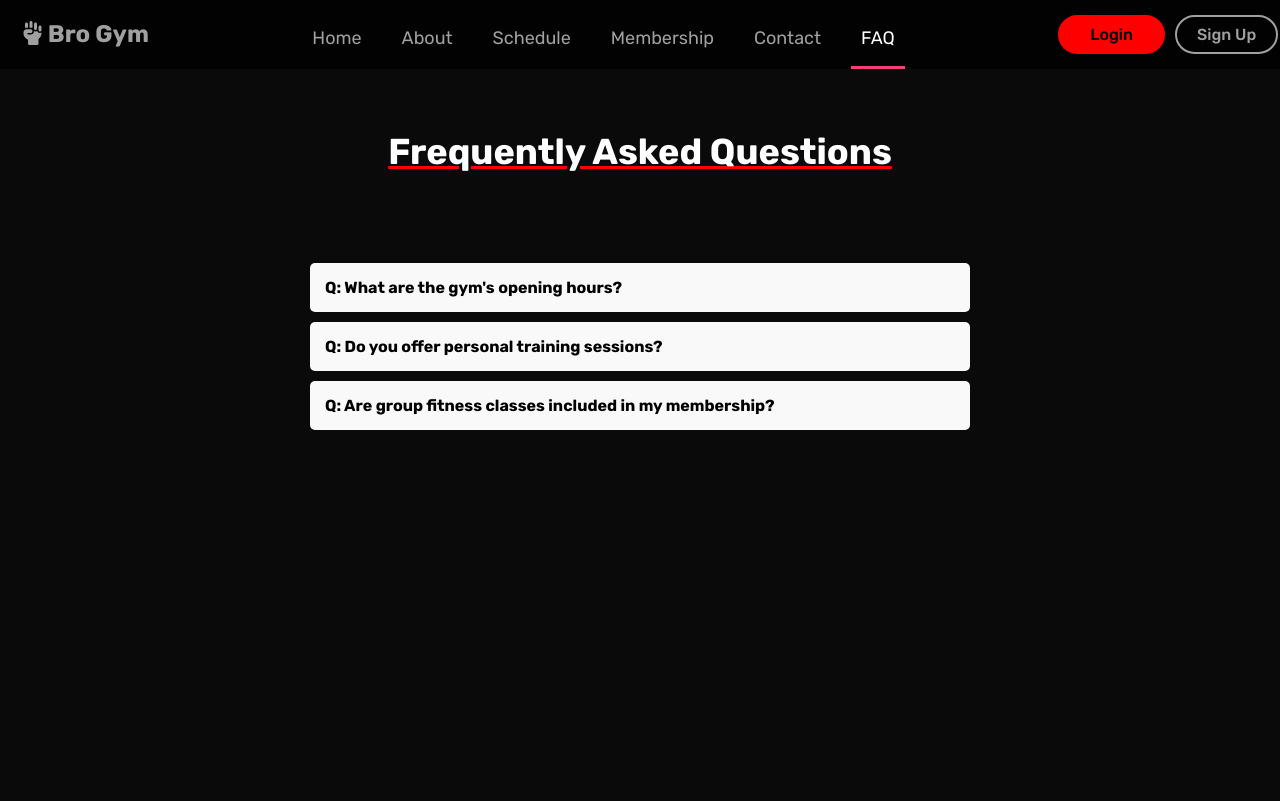
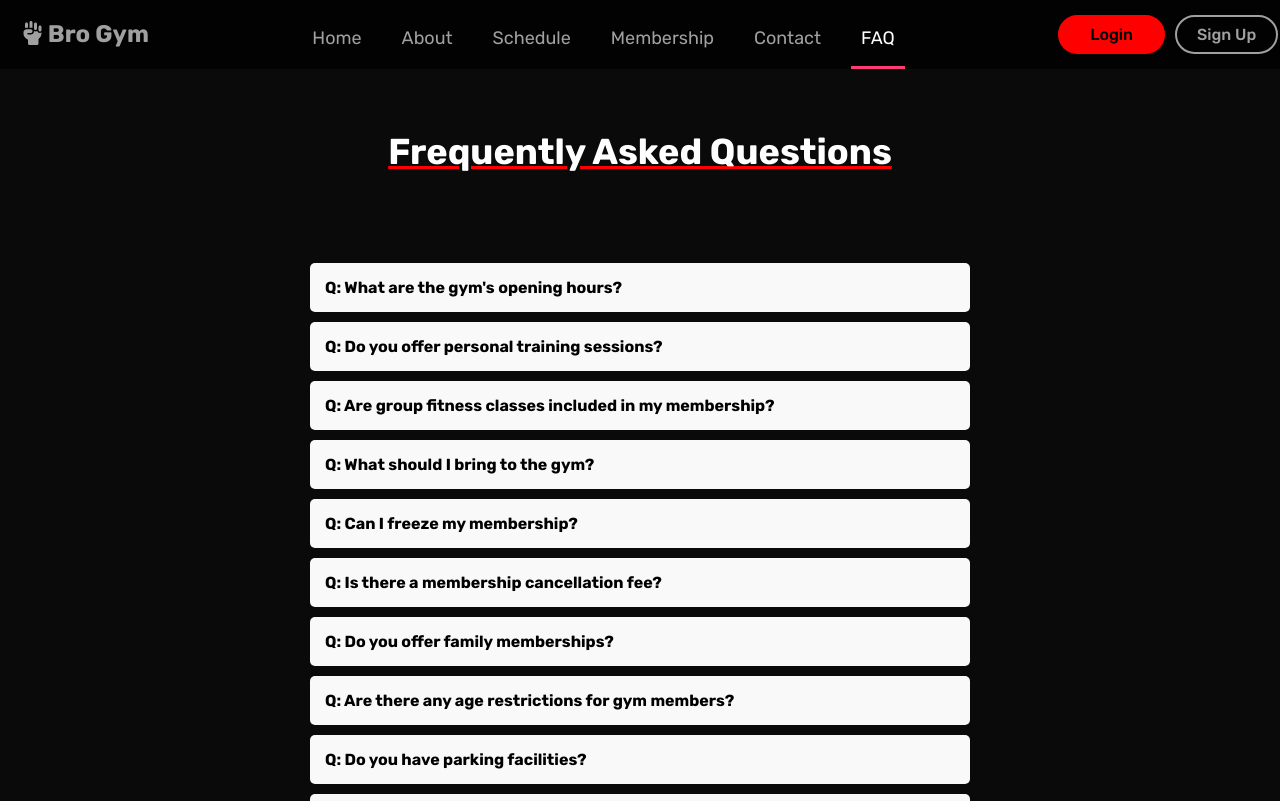
Before and after one commit to NJR911/Bro-Gym, a React (Vite) app in the folder Frontend/: page /faq in a window 1280 px wide. Shown: the top 801 px of the page. Built offline with nearby package versions, Linux system fonts and the light colour scheme.

Commit message:
Fixing Admin logic and add few stuff in FAQ

```diff
--- a/Frontend/src/components/Layouts/sidebar.jsx
+++ b/Frontend/src/components/Layouts/sidebar.jsx
@@ -9,7 +9,7 @@ export default function Sidebar() {
   return (
     <div className="sidebar">
       <ul>
-        {user.is_admin && (
+        {user?.is_admin && (
           <li>
             <NavLink exact to="/admin" activeClassName="active">Admin</NavLink>
           </li>
@@ -17,8 +17,6 @@ export default function Sidebar() {
         <li><NavLink exact to="/dashboard" activeClassName="active">Dashboard</NavLink></li>
         <li><NavLink to="/profile" activeClassName="active">Profile</NavLink></li>
         <li><NavLink to="/blog" activeClassName="active">Blog</NavLink></li>
-        <li><NavLink to="/schedule" activeClassName="active">Schedule</NavLink></li>
-        <li><NavLink to="/membership" activeClassName="active">Membership</NavLink></li>
         <li><button onClick={logout} className='button-logout'>Logout</button></li>
       </ul>
     </div>
--- a/Frontend/src/pages/Admin/AdminDashboard.jsx
+++ b/Frontend/src/pages/Admin/AdminDashboard.jsx
@@ -53,6 +53,7 @@ export default function AdminDashboard() {
                                 <th>Price</th>
                                 <th>Start Date</th>
                                 <th>End Date</th>
+                                <th>Action</th>
                             </tr>
                         </thead>
                         <tbody>
@@ -64,7 +65,7 @@ export default function AdminDashboard() {
                                         user.memberships.map(membership => (
                                             <React.Fragment key={membership.id}>
                                                 <td>{membership.type}</td>
-                                                <td>{membership.price}</td>
+                                                <td>${membership.price}</td>
                                                 <td>{membership.start_date}</td>
                                                 <td>{membership.end_date}</td>
                                             </React.Fragment>
@@ -74,6 +75,7 @@ export default function AdminDashboard() {
                                             <td colSpan="4">No Memberships</td>
                                         </>
                                     )}
+                                    <td><button>Delete</button></td>
                                 </tr>
                             ))}
                         </tbody>
--- a/Frontend/src/pages/auth/login.jsx
+++ b/Frontend/src/pages/auth/login.jsx
@@ -18,7 +18,9 @@ export default function Login() {
     const { user } = useAuth();
 
     useEffect(()=>{
-        if(user){
+        if(user?.is_admin){
+            navigate('/admin')
+        } else if(user){
             navigate('/dashboard')
         }
     }, [user, navigate])
--- a/Frontend/src/pages/guest/FAQ.jsx
+++ b/Frontend/src/pages/guest/FAQ.jsx
@@ -21,19 +21,54 @@ export default function FAQ(){
             question: "Are group fitness classes included in my membership?",
             answer: "Yes, group fitness classes are included in some membership plans. Please check with our staff for details."
         },
+        {
+            id: 4,
+            question: "What should I bring to the gym?",
+            answer: "We recommend bringing a water bottle, a towel, and appropriate workout attire. Lockers are available to store your personal items."
+        },
+        {
+            id: 5,
+            question: "Can I freeze my membership?",
+            answer: "Yes, you can freeze your membership for up to three months in a year. Please contact our support team for assistance."
+        },
+        {
+            id: 6,
+            question: "Is there a membership cancellation fee?",
+            answer: "There is no cancellation fee if you cancel your membership with a 30-day notice. If you cancel without notice, a fee may apply."
+        },
+        {
+            id: 7,
+            question: "Do you offer family memberships?",
+            answer: "Yes, we offer family memberships. Contact our front desk for pricing and more details."
+        },
+        {
+            id: 8,
+            question: "Are there any age restrictions for gym members?",
+            answer: "Members must be at least 16 years old. Minors (ages 16-17) must have a parent or guardian sign a waiver."
+        },
+        {
+            id: 9,
+            question: "Do you have parking facilities?",
+            answer: "Yes, we have free parking available for all our members."
+        },
+        {
+            id: 10,
+            question: "What safety measures are in place for COVID-19?",
+            answer: "We follow all local health guidelines, including regular sanitization of equipment, social distancing, and mask requirements in common areas."
+        }
     ];
 
     const handleQuestionClick = (questionId) => {
         if (selectedQuestion === questionId) {
-            setSelectedQuestion(null); // Collapse the question if already selected
+            setSelectedQuestion(null);
         } else {
-            setSelectedQuestion(questionId); // Expand the question
+            setSelectedQuestion(questionId);
         }
     };
 
     return (
         <>
-            <div style={{ height: "100vh", background: "#0a0a0a" }}>
+            <div style={{ height: "130vh", background: "#0a0a0a" }}>
                 <h1 className="faq-h1">Frequently Asked Questions</h1>
 
                 <div className="faq-container">
--- a/Frontend/src/pages/user/dashboard.css
+++ b/Frontend/src/pages/user/dashboard.css
@@ -208,3 +208,17 @@
 
   background-color: #a738383b;
 }
+
+td button{
+  color: #ff0000;
+  border: 0;
+  padding: 2px 10px;
+  background-color: transparent;
+  cursor: pointer;
+  font-size: 15px;
+  transition: .3s;
+}
+td button:hover{
+  color: #da1111;
+  text-decoration: underline;
+}
--- a/Frontend/src/pages/user/dashboard.jsx
+++ b/Frontend/src/pages/user/dashboard.jsx
@@ -9,6 +9,7 @@ export default function Dashboard() {
     const { user } = useAuth();
 
     useEffect(() => {
+        console.log(user);
         if (!user) {
             navigate('/login');
         }
```
